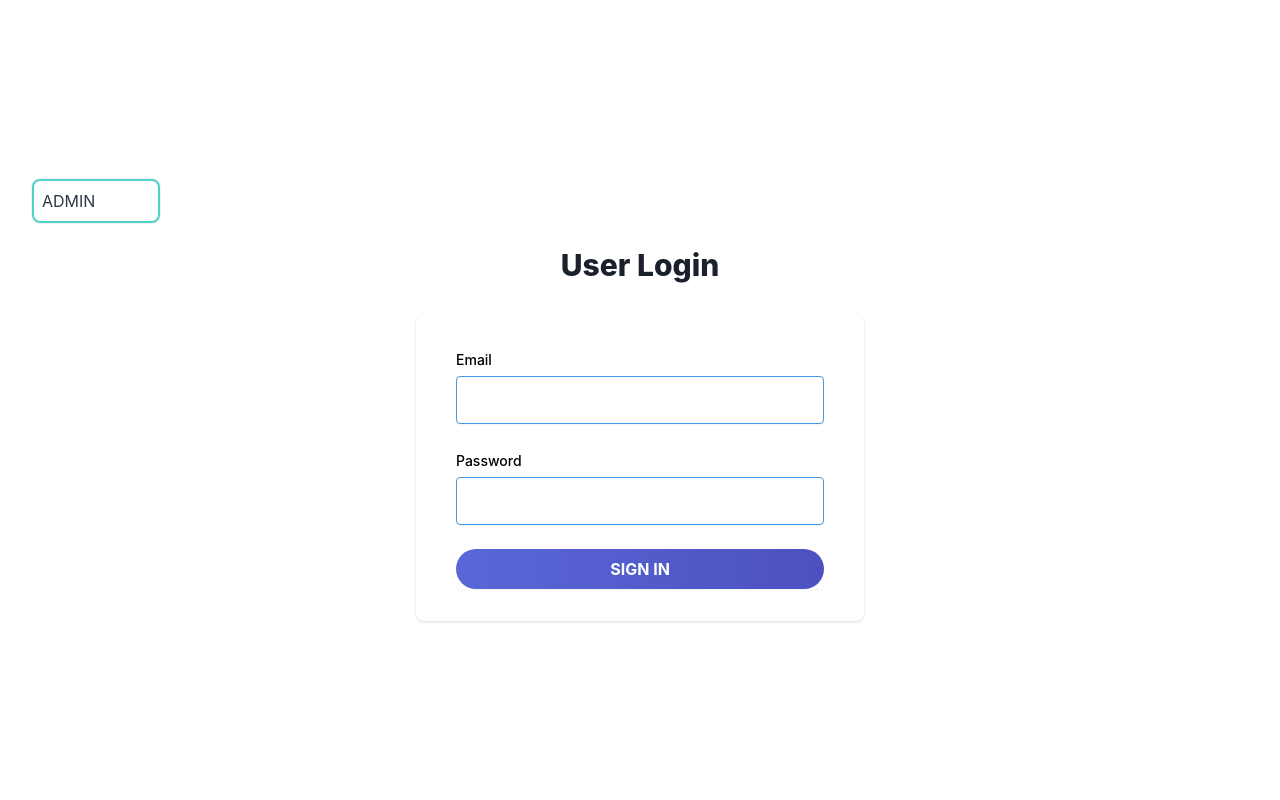
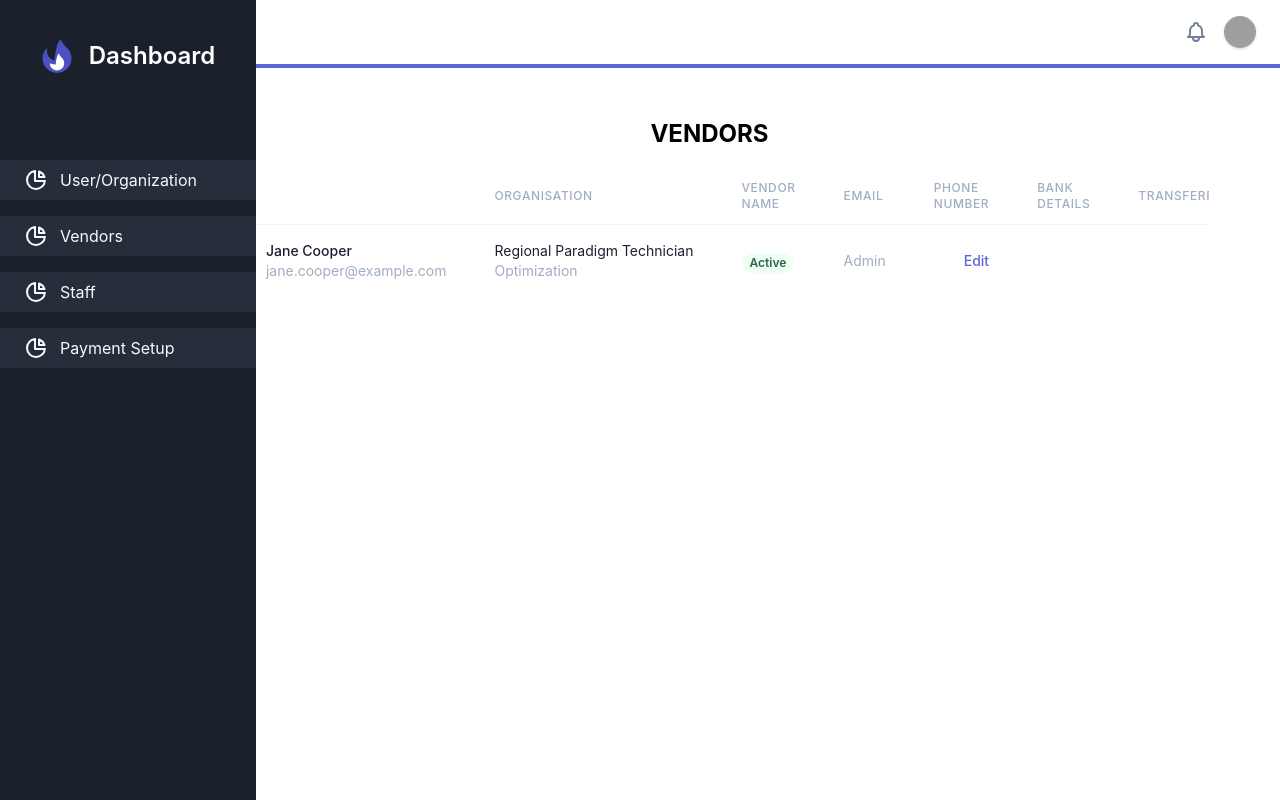
Before and after one commit to Amanj881/pay-ven, a React (Create React App) app: page /reactest/vendors in a window 1280 px wide. Built offline with nearby package versions, Linux system fonts and the light colour scheme; sample sign-in values are in the browser's storage; grey boxes are pictures that could not be loaded.

Commit message:
changes in dashboard

```diff
--- a/src/App.js
+++ b/src/App.js
@@ -1,7 +1,7 @@
 import React,{Suspense,lazy} from 'react'
 
 import './App.css';
-import { HashRouter, Route, Link,Switch } from "react-router-dom";
+import { BrowserRouter, Route, Link,Switch } from "react-router-dom";
 import Login from './user/index'
 import Terms from './user/t&c'
 import Dash from './user/userDashboard'
@@ -25,23 +25,22 @@ import PrivateRoute from './services/PrivateRoute'
 
 function App() {
   return (
-    <HashRouter basename={'/reactest/'} >
+    <BrowserRouter basename={'/reactest/'} >
       <Switch>
-        <Route path="/admin-login" exact  component={AdminLogin}/>
-        <PrivateRoute path="/user-organisation" exact component={UserOrganisation} />
-        <PrivateRoute path="/staff"exact  component={Staff} />
-        <PrivateRoute path="/vendors" exact component={AdminVendor} />
-        <PrivateRoute path="/add-user"exact  component={AddUser} />
-        <PrivateRoute path="/kyc" exact component={Kyc} />
-        <PrivateRoute path="/pay-out-request"exact  component={Por} />
-        <PrivateRoute path="/pay-in" exact component={PayIn} />
-        <PrivateRoute path="/add-staff"exact  component={AddStaff} />
-        <PrivateRoute path="/admin-dashboard" exact component={Dashboard} />
+        <Route path="/admin-login"  component={AdminLogin}/>
+        <PrivateRoute path="/user-organisation" component={UserOrganisation} />
+        <PrivateRoute path="/staff" component={Staff} />
+        <PrivateRoute path="/vendors" component={AdminVendor} />
+        <PrivateRoute path="/add-user" component={AddUser} />
+        <PrivateRoute path="/kyc" component={Kyc} />
+        <PrivateRoute path="/pay-out-request" component={Por} />
+        <PrivateRoute path="/pay-in" component={PayIn} />
+        <PrivateRoute path="/add-staff" component={AddStaff} />
+        <PrivateRoute path="/admin-dashboard" component={Dashboard} />
         </Switch>
         <Switch>
                 <Route path="/" exact component={Login} />
 
-    		<PublicRoute path="/vendors" exact component={Vendor} />
     		<PublicRoute path="/user-dashboard" exact component={Dash} />
     		<PublicRoute path="user/add-vendor" exact component={AddVendor} />
     		<PublicRoute path="/" exact component={Vendor} />
@@ -51,7 +50,7 @@ function App() {
             <PublicRoute path="/user-vendors" component={Vendor} />
 
       </Switch>
-    </HashRouter>
+    </BrowserRouter>
   );
 }
 
--- a/src/admin/addUser.js
+++ b/src/admin/addUser.js
@@ -2,7 +2,7 @@ import React,{useState,useEffect} from 'react'
 import TextInput from "../components/TextInput/TextInput";
 import TextPassword from "../components/Password/Password";
 import Loader from '../components/Loader/Loader.js'
-// import axios from "axios";
+import swal from 'sweetalert'
 import { useHistory } from "react-router-dom";
 import axios from '../http-common';
 
@@ -92,8 +92,13 @@ function AddUser() {
       setErrors(errors);
 
      axios.post('admin/addUser',payload).then((res)=>{
-      // console.log("response",response.data);
-      console.log("res",res);
+      swal({
+          title: "Done!",
+          text: "user is added to database",
+          icon: "success",
+          timer: 2000,
+          button: false
+        })
 
       history.push("/user-organisation")
     }).catch(
@@ -104,11 +109,11 @@ function AddUser() {
 
  }
 	return (
-    <>
+    <div className="h-12">
     {loader ?
 
       <Loader className="py-32"/> :
-		<div className="lg:w-1/3 lg:mx-auto w-full   flex flex-col">
+		<div className="w-1/2 lg:mx-auto flex flex-col">
     <div className="sm:mx-auto sm:w-full sm:max-w-md">
           <h2 className="mt-6 text-center text-3xl leading-9 font-extrabold text-gray-900">
             Add User
@@ -212,7 +217,7 @@ function AddUser() {
             </div>
       </form>
 		</div>}
-    </>
+    </div>
 	)
 }
 
--- a/src/admin/adminLogin.js
+++ b/src/admin/adminLogin.js
@@ -4,7 +4,6 @@ import TextPassword from "../components/Password/Password";
 import axios from '../http-common';
 import Button from "../components/Button/Button";
 import { useHistory } from "react-router-dom";
-// import { setAdminToken } from '../utils/Common';
 import AuthService from "../services/auth-service";
 
 function AdminLogin() {
@@ -44,29 +43,11 @@ const [loggedIn, setLoggedIn] = useState(false)
         () => {
           history.push("/user-organisation");
           window.location.reload();
-        })
-    // axios.post('login',payload).then((res)=>{
-    //   // console.log("response",response.data);
-    //   console.log("res",res);
-    //   setAdminToken(res.data.access_token,res.data.user.email);
-    //   setLoggedIn(!loggedIn);
-
-    //   history.push("/user-organisation")
-    // }).catch(
-    //     error => { console.log(error.response) }
-    // );
+        }).catch(
+        error => { console.log(error.response.data.message) }
+    );
 
 
-
-
-  //   axios.post('/admin/login',payload).
-  //  then((res)=>{
-  //     setToken(res.data.access_token);
-
-  // history.push("/admin-dashboard")
-  //  }).catch(e => {
-  //     setErrors(e)
-  //   });
 }
   return (
     <div className="min-h-screen bg-gray-50 flex flex-col justify-center py-12 sm:px-6 lg:px-8">
--- a/src/admin/dashboard.js
+++ b/src/admin/dashboard.js
@@ -33,7 +33,7 @@ function Dashboard() {
 
   ]
 	return (
-		<div>
+		<div className="w-1/6">
       <Dash options={options} DashName="Admin Dashboard"/>
     </div>
 	)
--- a/src/admin/userOrg.js
+++ b/src/admin/userOrg.js
@@ -53,7 +53,7 @@ const Schema = {
 
 	return (
 
-<div className="lg:mx-auto  md:px-16 py-6">
+<div className="w-4/5 mx-auto">
    <ul className=" flex  flex-wrap  py-1 text-gray-500 text-sm lg:text-base space-x-1"
     >
       <li className="py-4">
--- a/src/admin/vendor.js
+++ b/src/admin/vendor.js
@@ -3,12 +3,12 @@ import {Link} from "react-router-dom";
 
 function Vendor() {
 	return (
-		<div className=" lg:w-2/3 lg:mx-auto mt-12  flex flex-col">
+		<div className="w-5/6 mx-auto mt-12  flex flex-col">
 			<span className="text-center font-bold text-2xl mb-8">VENDORS</span>
-  <div className="-my-2 overflow-x-auto sm:-mx-6 lg:-mx-8">
-    <div className="-my-2 overflow-x-auto sm:-mx-6 lg:-mx-8">
+  <div className="-my-2 overflow-x-auto sm:-mx-6">
+    <div className="-my-2 overflow-x-auto sm:-mx-6 ">
       <div className="shadow overflow-hidden border-b border-gray-200 sm:rounded-lg">
-        <table className="min-w-full divide-y divide-gray-200">
+        <table className="divide-y divide-gray-200">
           <thead>
             <tr>
               <th className="px-6 py-3 bg-gray-50 text-left text-xs leading-4 font-medium text-gray-500 uppercase tracking-wider">
@@ -35,7 +35,7 @@ function Vendor() {
               <th className="px-6 py-3 bg-gray-50 text-left text-xs leading-4 font-medium text-gray-500 uppercase tracking-wider">
                 Total Payment
               </th>
-              <th className="px-6 py-3 bg-gray-50">Phone Number</th>
+              <th className="py-3 bg-gray-50 text-left text-xs leading-4 font-medium text-gray-500 uppercase tracking-wider">Phone Number</th>
             </tr>
           </thead>
           <tbody className="bg-white divide-y divide-gray-200">
--- a/src/components/Dashboard/Dashboard.js
+++ b/src/components/Dashboard/Dashboard.js
@@ -28,11 +28,11 @@ function Dashboard({options,DashName}) {
 			)
 	})
 	return (
-		<div className="flex">
-		  <div x-data="{ sidebarOpen: false }" className="flex h-screen bg-gray-200">
+		<div className="flex bg-red-800 w-1/2 ">
+		  <div x-data="{ sidebarOpen: false }" className="flex h-screen bg-gray-200 h-12 ">
         <div className="sidebarOpen ? 'block' : 'hidden'" click="sidebarOpen = false" className="fixed z-20 inset-0 bg-black opacity-50 transition-opacity lg:hidden"></div>
 
-        <div className="sidebarOpen ? 'translate-x-0 ease-out' : '-translate-x-full ease-in'" className="fixed z-30 inset-y-0 left-0 w-64 transition duration-300 transform bg-gray-900 overflow-y-auto lg:translate-x-0 lg:static lg:inset-0">
+        <div className="sidebarOpen ? 'translate-x-0 ease-out' : '-translate-x-full ease-in'" className="lg:fixed lg:block hidden z-30 inset-y-0 left-0 w-64 transition duration-300 transform bg-gray-900 overflow-y-auto lg:translate-x-0 lg:static lg:inset-0">
             <div className="flex items-center justify-center mt-8">
                 <div className="flex items-center">
                     <svg className="h-12 w-12" viewBox="0 0 512 512" fill="none" xmlns="http://www.w3.org/2000/svg">
--- a/src/components/header.js
+++ b/src/components/header.js
@@ -21,7 +21,7 @@ function Header() {
 
 	return (
 
-                    <div className="flex flex-col ">
+                    <div className="flex flex-col">
 
 	     <header className="flex justify-between items-center py-4 px-6 bg-white border-b-4 border-indigo-600">
                 <div className="flex items-center">
@@ -42,8 +42,7 @@ function Header() {
                             </svg>
                         </span>
 
-                        <input className="form-input w-32 sm:w-64 rounded-md pl-10 pr-4 focus:border-indigo-600" type="text"
-                            placeholder="Search"/>
+
                     </div>
                 </div>
 
--- a/src/services/PrivateRoute.js
+++ b/src/services/PrivateRoute.js
@@ -8,9 +8,9 @@ import Header from '../components/header'
 function PrivateRoute({ component: Component, ...rest }) {
 	 const currentUser = AuthService.getCurrentUser()
   return (
-  	<div className="flex">
+  	<div className="flex ">
       <Dashboard />
-      <div className="flex flex-col">
+      <div className="flex flex-col w-full">
       <Header/>
     <Route
       {...rest}
--- a/src/user/index.js
+++ b/src/user/index.js
@@ -39,20 +39,14 @@ function Index() {
       setErrors(err);
          setLoading(true);
 
-     AuthService.userLogin(email, password).then(
+     await AuthService.userLogin(email, password).then(
         () => {
           history.push("/user-vendors");
           window.location.reload();
-        })
-	// 	await axios.post('/user/login',payload).
-	// 	then((res)=>{
-	// 		console.log(res);
- //      setToken(res.data.access_token,res.data.user.email);
+        }).catch(e => {
+      setErrors(e)
+    });
 
-	// history.push("/user-dashboard")
-	// 	}).catch(e => {
- //      setErrors(e)
- //    });
 }
 	return (
 		<div className="min-h-screen bg-gray-50 flex flex-col justify-center py-12 sm:px-6 lg:px-8">
@@ -94,8 +88,7 @@ function Index() {
 
               <div className="mt-6">
                 <span className="block w-full rounded-md shadow-sm">
-                  <Button type="submit" width="full" disable={loading}
-					loading={loading}>
+                  <Button type="submit" width="full" >
                     Sign in
                   </Button>
                 </span>
```
Lines whose indentation alone changed are shown as unchanged.
